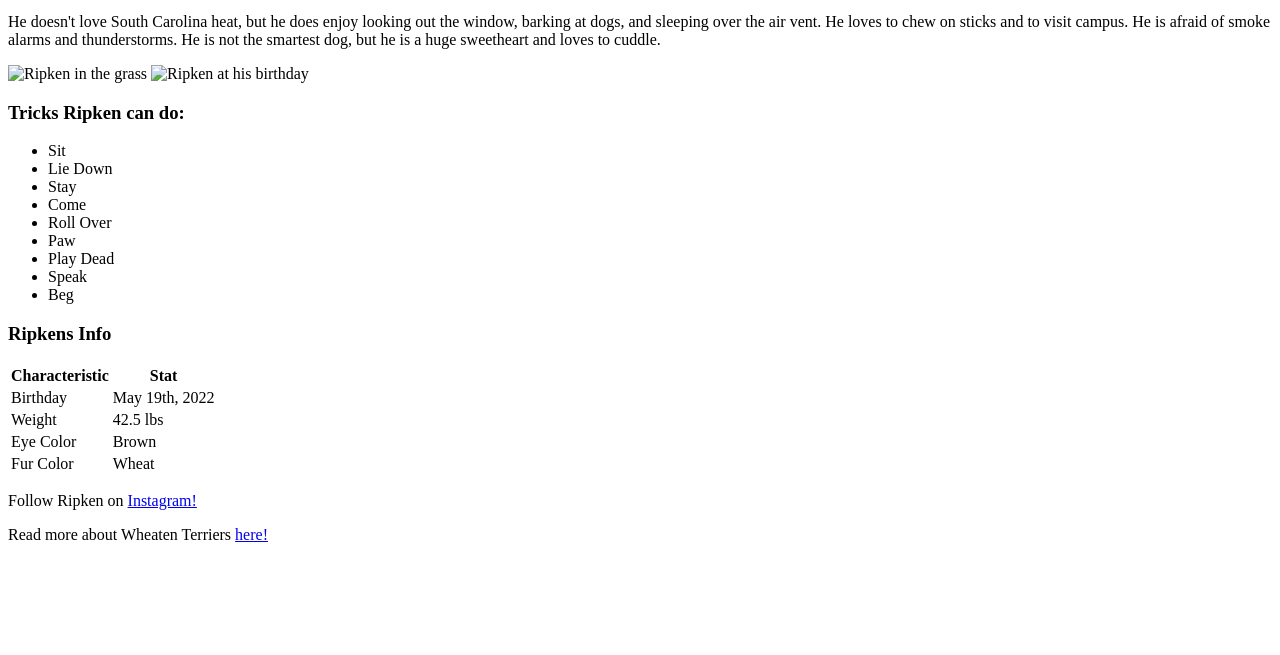
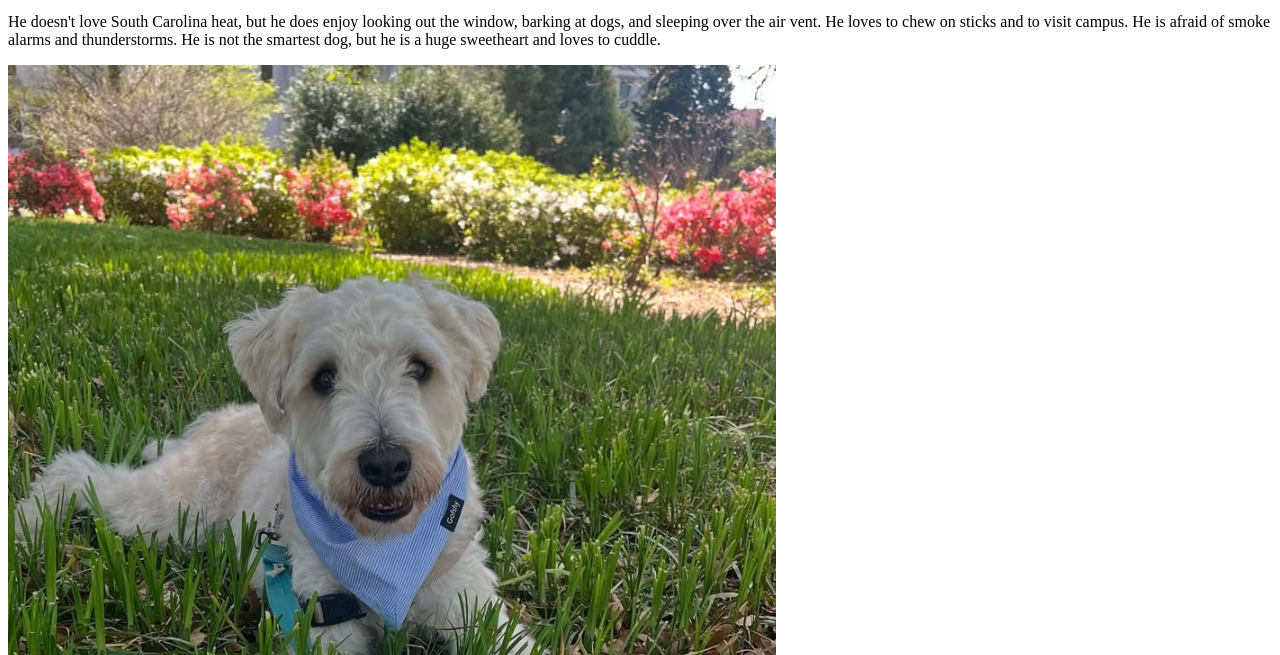
Before and after one commit to NicoleRottmann/NicoleRottmann.github.io, a plain HTML site: page CSCE242/assignments/01html/index.html in a window 1280 px wide. Shown: the part 145-800 px from the top of the page. Drawn offline with Linux system fonts and the light colour scheme.

Commit message:
Image fix

```diff
--- a/CSCE242/assignments/01html/index.html
+++ b/CSCE242/assignments/01html/index.html
@@ -14,8 +14,8 @@
         <p>My dog, Ripken, is a 3 year old Wheaten Terrier. He was adopted from Pennsylvania by my family in Maryland. Unfortunately, he did not get along with our other dog, so he moved to college with me. He is named after baseball Hall of Famer, Cal Ripken Jr.</p>
         <p>He doesn't love South Carolina heat, but he does enjoy looking out the window, barking at dogs, and sleeping over the air vent. He loves to chew on sticks and to visit campus. He is afraid of smoke alarms and thunderstorms. He is not the smartest dog, but he is a huge sweetheart and loves to cuddle.</p>
 
-        <img src="images/ripken1" alt="Ripken in the grass"/>
-        <img src="images/ripken2" alt="Ripken at his birthday"/>
+        <img src="images/ripken1.png" alt="Ripken in the grass"/>
+        <img src="images/ripken2.png" alt="Ripken at his birthday"/>
 
         <h3>Tricks Ripken can do:</h3>
         <ul>
```
